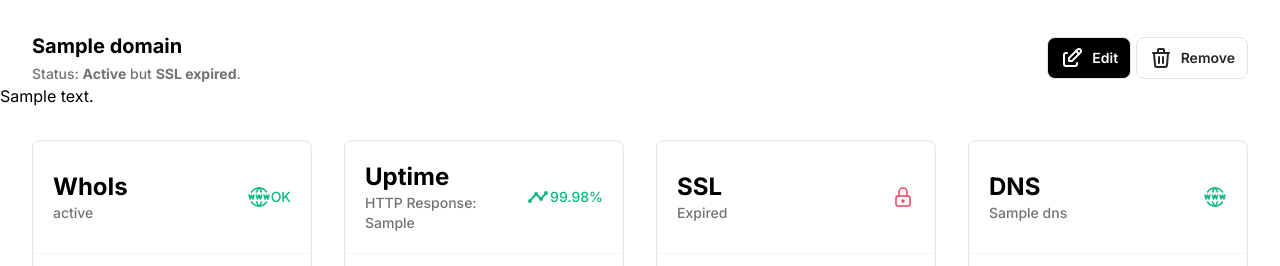
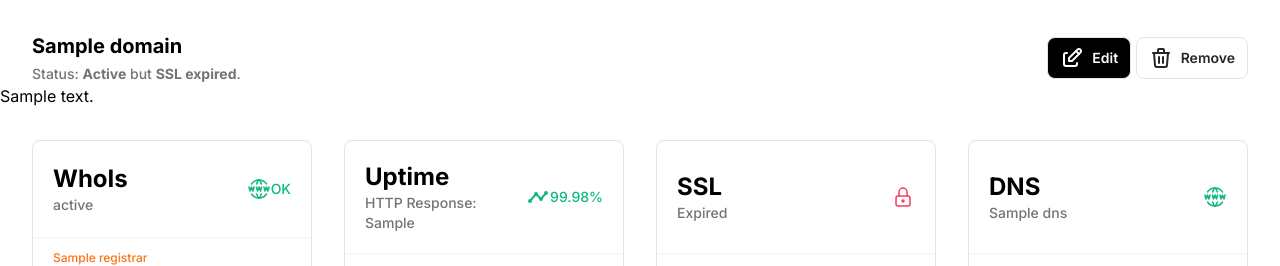
Before and after one commit to stefanpejcic/domain-manager, a Flask app: template templates/domains_single.html in a window 1280 px wide. Shown: the part 80-346 px from the top of the page. Run offline with Flask 3, Linux system fonts and the light colour scheme; the template is opened without the code that fills it: most values are stand-ins (such as "Sample title", 1, 10 or a date in 2020); some libraries are stand-ins or nearby versions.

Commit message:
Update domains_single.html

```diff
--- a/templates/domains_single.html
+++ b/templates/domains_single.html
@@ -38,14 +38,14 @@
       <div class="container mx-auto p-4 lg:p-8 xl:max-w-7xl">
         <div class="grid grid-cols-1 gap-4 sm:grid-cols-2 lg:grid-cols-4 lg:gap-8">
           <!-- Quick Statistics -->
-          <a href="http{{ whois_details.status.split('http')[-1]}}" target="_blank" class="flex flex-col rounded-lg border border-neutral-200 bg-white hover:border-neutral-300 active:border-neutral-200">
+          <span class="flex flex-col rounded-lg border border-neutral-200 bg-white hover:border-neutral-300 active:border-neutral-200">
             <div class="flex grow items-center justify-between p-5">
               <dl>
                 <dt class="text-2xl font-bold">WhoIs</dt>
                 <dd class="text-sm font-medium text-neutral-500">
-                  <span data-bs-toggle="tooltip" data-bs-placement="top" title="{{ whois_details.status.split('http')[-1] }}">
+                  <a href="http{{ whois_details.status.split('http')[-1]}}" target="_blank" data-bs-toggle="tooltip" data-bs-placement="top" title="http{{ whois_details.status.split('http')[-1] }}">
             {{ whois_details.status.split('http')[0] | default('Not Available')}}
-                  </span>
+                  </a>
                 </dd>
               </dl>
               <div class="flex items-center text-sm font-medium text-emerald-500">
@@ -54,9 +54,12 @@
               </div>
             </div>
             <div class="border-t border-neutral-100 px-5 py-3 text-xs font-medium text-orange-500">
-{{ whois_details.registrar }} {{ whois_details.expiration }}
+<a href="#" target="" class="">
+{{ whois_details.registrar }}
+</a>
+</br>{{ whois_details.expiration }}
             </div>
-          </a>
+          </span>
           <a href="javascript:void(0)" class="flex flex-col rounded-lg border border-neutral-200 bg-white hover:border-neutral-300 active:border-neutral-200">
             <div class="flex grow items-center justify-between p-5">
               <dl>
```
